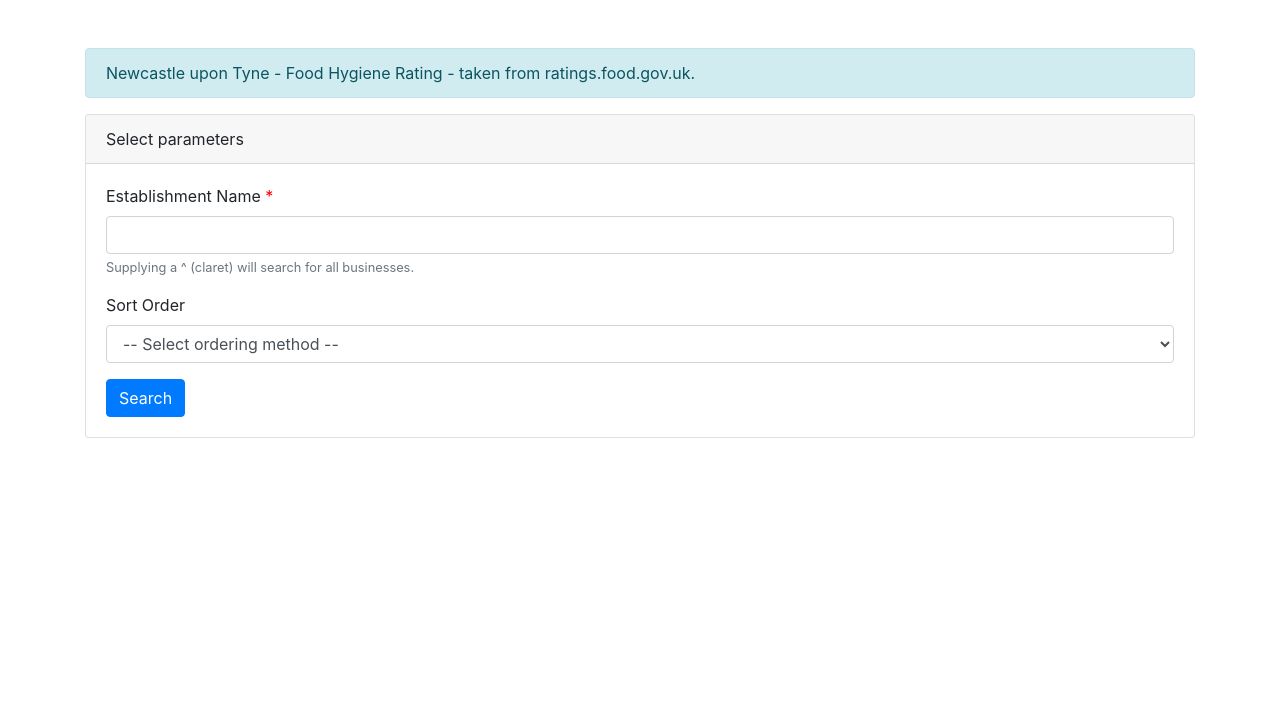
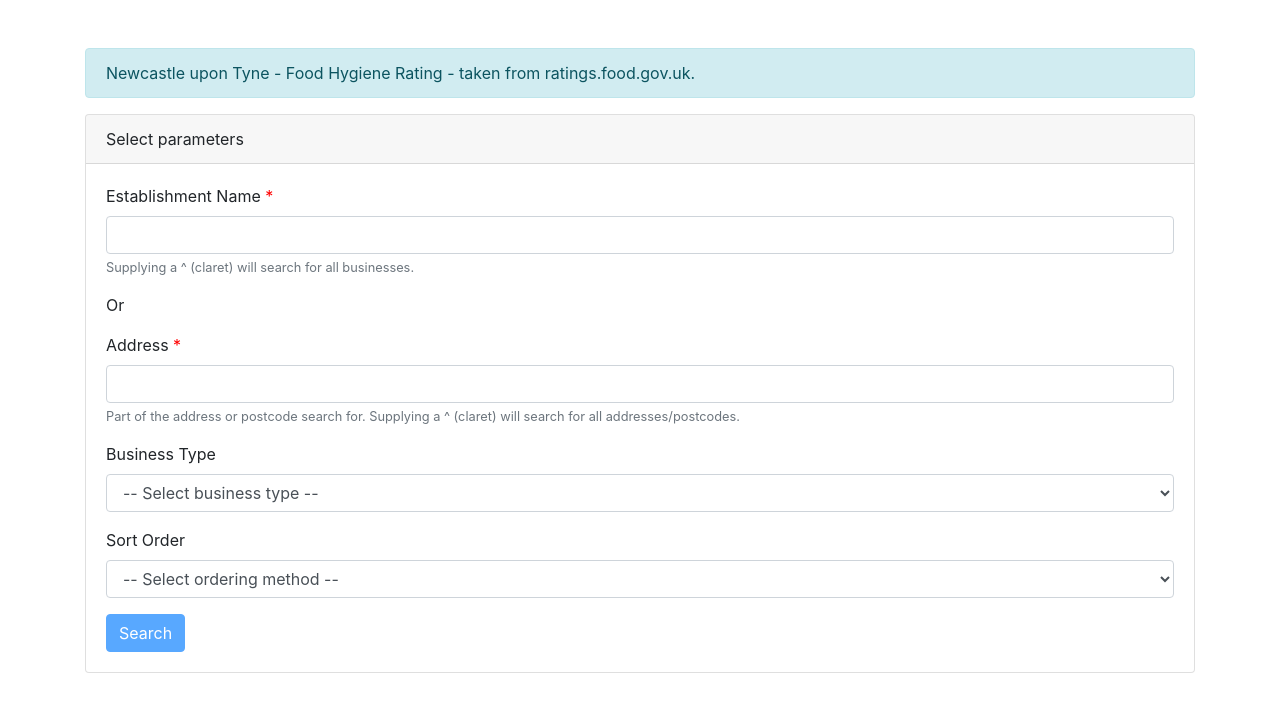
Before and after one commit to salkantay/personal_project, a Flask app: page /food_hygiene in a window 1280 px wide. Shown: the top 712 px of the page. Run offline with Flask 2, Linux system fonts and the light colour scheme; data that the repository does not hold is empty; some libraries are stand-ins or nearby versions; some web fonts are replaced.

Commit message:
js form validation and dropdown populated

```diff
--- a/app/routes.py
+++ b/app/routes.py
@@ -9,16 +9,24 @@
 
 @app.route('/food_hygiene', methods=['GET', 'POST'])
 def food_hygiene():
+
+    business_types = []
     if request.method == 'GET':
 
         headers = {}
         # url = 'https://ratings.food.gov.uk/OpenDataFiles/FHRS416en-GB.json'
-        url = 'https://ratings.food.gov.uk/enhanced-search/en-GB/^/^/DISTANCE/0/^/1.5907/54.9840/1/30/json'
+        # url = 'https://ratings.food.gov.uk/enhanced-search/en-GB/^/^/DISTANCE/0/^/1.5907/54.9840/1/30/json'
+        url = 'https://ratings.food.gov.uk/business-types/json'
         headers['content-type'] = 'application/json'
 
         loading = requests.get(url, headers=headers, verify=False)
         loading = loading.json()
         print(loading)
-        # print(loading['FHRSEstablishment']['EstablishmentCollection']['EstablishmentDetail']['BusinessName'])
+        for key in loading['ArrayOfWebBusinessTypeAPI']['WebBusinessTypeAPI']:
+            business_types.append(key['BusinessTypeName'])
+        # print(loading['ArrayOfWebBusinessTypeAPI']['WebBusinessTypeAPI']['BusinessTypeName'])
 
-        return render_template('food-hygiene.html')
+        print(business_types)
+
+        return render_template('food-hygiene.html',
+                                business_types=business_types)
--- /dev/null
+++ b/app/static/js/validate_form.js
@@ -0,0 +1,20 @@
+function validate_search(){
+    var est_name = document.getElementById('est-name');
+    var est_address = document.getElementById('est-address');
+    var business_type = document.getElementById('business-type');
+    var counter = 0;
+
+    var arr = [est_name, est_address, business_type]
+
+    for(i in arr){
+        if(!arr[i].value || (arr[i] === "")){
+            counter++;
+        }
+    }
+
+    if(counter > 0){
+        document.getElementById('search-ratings').disabled = false;
+    } else {
+        document.getElementById('search-ratings').disabled = true;
+    }
+}
--- a/app/templates/food-hygiene.html
+++ b/app/templates/food-hygiene.html
@@ -23,31 +23,51 @@
                         Select parameters
                     </div>
                     <div class="card-body">
-                        <form>
+                        <form onchange="validate_search()">
                             <div class="form-group">
                                 <label for="est-name">Establishment Name<span style="color: red"> *</span></label>
-                                <input name="est-name" class="form-control" id="est-name" aria-describedby="est-help" required>
+                                <input name="est-name" class="form-control" id="est-name" aria-describedby="est-help"
+                                    required>
                                 <small id="est-help" class="form-text text-muted">Supplying a ^
                                     (claret) will search for all businesses.
                                 </small>
                             </div>
+                            <p>Or</p>
+                            <div class="form-group">
+                                <label for="est-address">Address<span style="color: red"> *</span></label>
+                                <input name="est-address" class="form-control" id="est-address"
+                                    aria-describedby="address-help" required>
+                                <small id="address-help" class="form-text text-muted">Part of the address or postcode
+                                    search for.
+                                    Supplying a ^ (claret) will search for all addresses/postcodes.
+                                </small>
+                            </div>
+                            <div class="form-group">
+                                <label for="sort-order">Business Type</label>
+                                <select class="form-control" name="business-type" id="business-type">
+                                    <option selected disabled>-- Select business type --</option>
+                                    {% for btype in business_types %}
+                                    <option value="{{ btype }}">{{ btype }}</option>
+                                    {% endfor %}
+                                </select>
+                            </div>
                             <div class="form-group">
                                 <label for="sort-order">Sort Order</label>
-                                <select class="form-control" name="sort-order" id="cars">
+                                <select class="form-control" name="sort-order" id="sort-order">
                                     <option selected disabled>-- Select ordering method --</option>
                                     <option>Alphabetically ascending</option>
                                     <option>Business type in ascending order</option>
                                     <option>Rating score in ascending order</option>
                                 </select>
                             </div>
-                            <button type="submit" class="btn btn-primary">Search</button>
+                            <button type="submit" id="search-ratings" class="btn btn-primary" disabled>Search</button>
                         </form>
                     </div>
                 </div>
             </div>
         </div>
     </div>
-
+    <script type="text/javascript" src="static/js/validate_form.js"></script>
 </body>
 
 </html>
```
